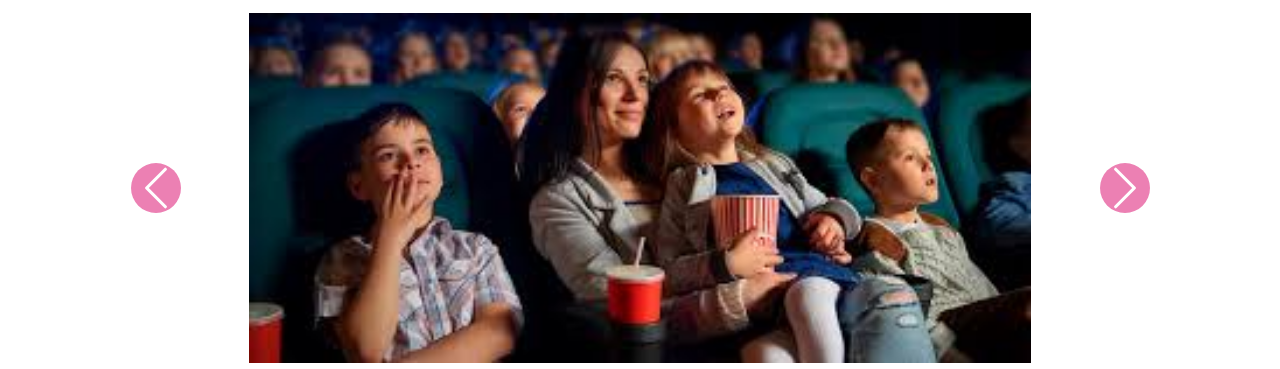
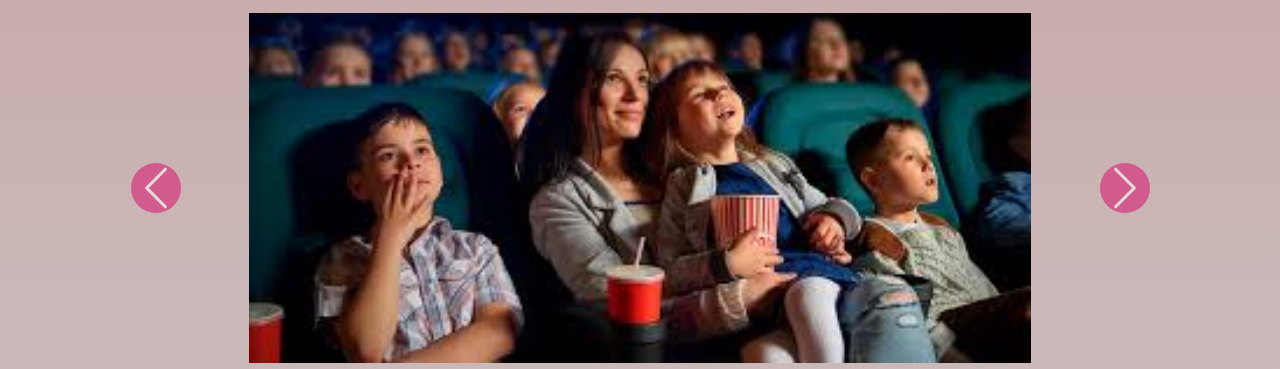
Before and after one commit to juanpablofavale/AMAZING_EVENTS_favale, a plain HTML site: page index.html in a window 1280 px wide. Shown: the part 134-503 px from the top of the page. Drawn offline with nearby package versions, Linux system fonts and the light colour scheme.

Commit message:
color de fondo

```diff
--- a/assets/css/styles.css
+++ b/assets/css/styles.css
@@ -2,6 +2,10 @@
     margin: 0;
     padding: 0;
     box-sizing: border-box;
+}
+
+body{
+    background: linear-gradient(#c9a9a9, #cccccc);
 }
 
 /*  HEADER  */
```
